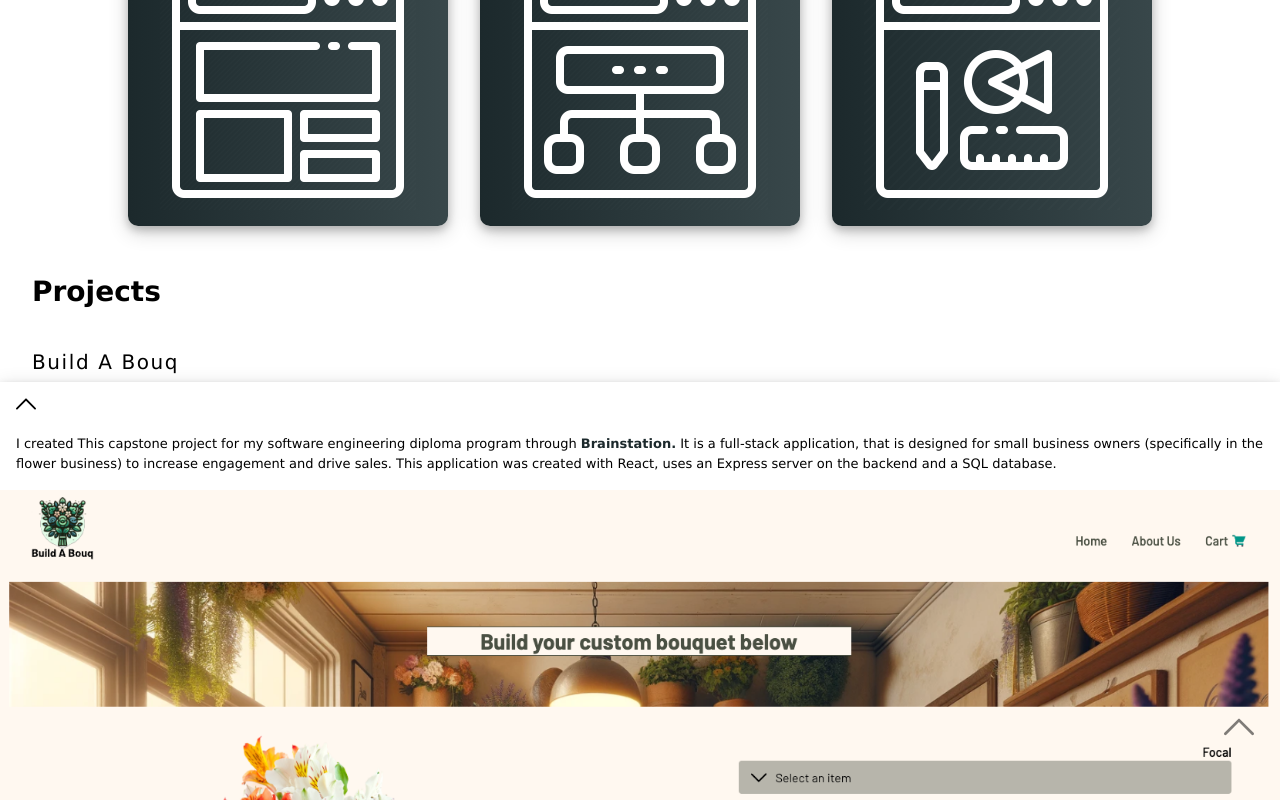
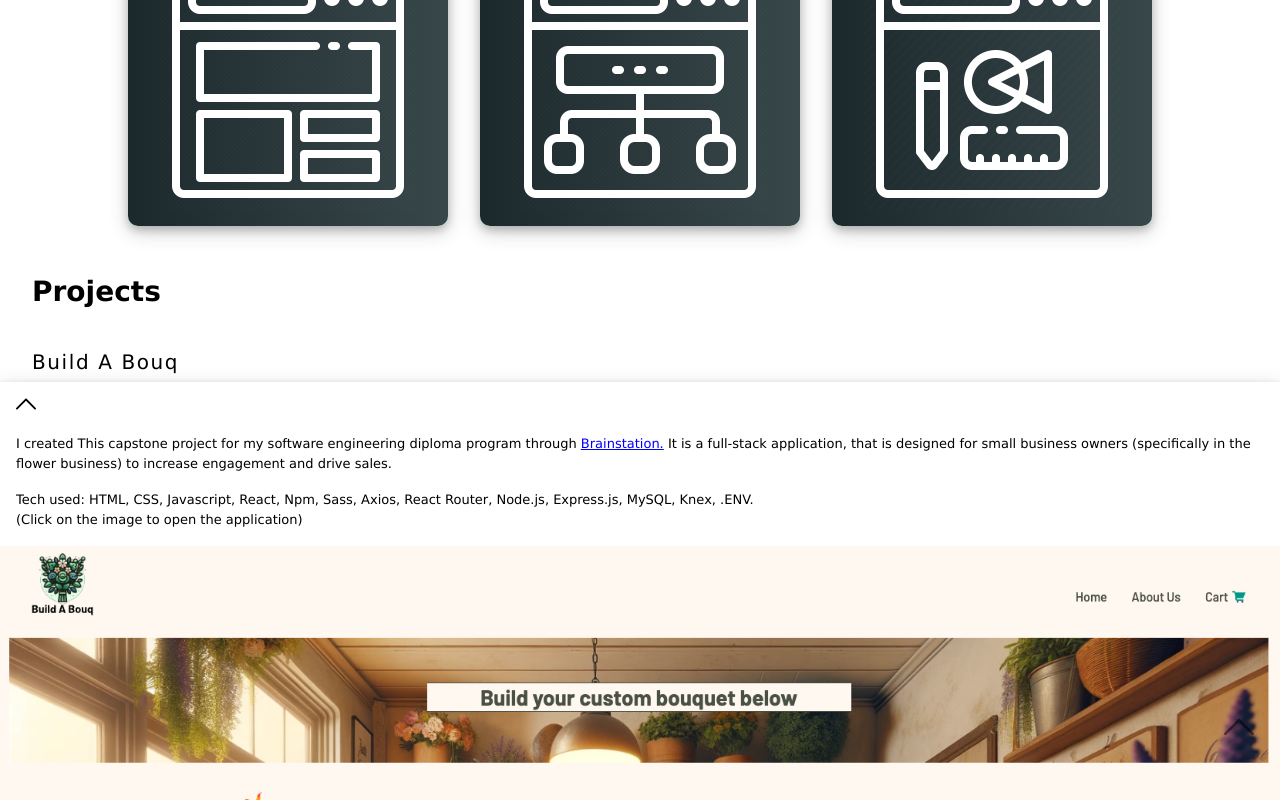
Before and after one commit to jaydools/portfolio, a React (Create React App) app: page / in a window 1280 px wide. Both pictures are taken after a click on the button 18 px from the left and 1851 px from the top of the page. Shown: the part 1451-2251 px from the top of the page. Built offline with nearby package versions, Linux system fonts and the light colour scheme.

Commit message:
projects section changed for better ux

```diff
--- a/src/components/Builda/Builda.js
+++ b/src/components/Builda/Builda.js
@@ -8,8 +8,8 @@ function Builda() {
     const [isOpen, setIsOpen] = useState(false);
 
     return (
-        <div className="dropdown">
-            <button onClick={() => setIsOpen(!isOpen)} className="dropdown__button">
+        <div onClick={() => setIsOpen(!isOpen)} className="dropdown">
+            <button className="dropdown__button">
                 {isOpen ? (
                     <img src={upArrow} alt="Dropdown Arrow" className="dropdown__arrow" />
                 ) : (
@@ -27,8 +27,13 @@ function Builda() {
                         <span> </span>
                         It is a full-stack application, that is designed for small business owners
                         (specifically in the flower business) to increase engagement and drive
-                        sales. This application was created with React, uses an Express server on
-                        the backend and a SQL database.
+                        sales.
+                    </p>
+                    <p className="dropdown__body">
+                        Tech used: HTML, CSS, Javascript, React, Npm, Sass, Axios, React Router,
+                        Node.js, Express.js, MySQL, Knex, .ENV.
+                        <br />
+                        (Click on the image to open the application)
                     </p>
                     <a
                         href="https://build-a-bouq-client-873c8fc72a2f.herokuapp.com/"
--- a/src/components/Builda/Builda.scss
+++ b/src/components/Builda/Builda.scss
@@ -35,6 +35,6 @@
 }
 
 .link {
-    color: $primary;
-    font-weight: bold;
+    color: blue;
+    text-decoration: underline;
 }
--- a/src/components/VearthyMock/VearthyMock.js
+++ b/src/components/VearthyMock/VearthyMock.js
@@ -9,8 +9,8 @@ function VearthyMock() {
     const [isOpen, setIsOpen] = useState(false);
 
     return (
-        <div className="dropdown">
-            <button onClick={() => setIsOpen(!isOpen)} className="dropdown__button">
+        <div onClick={() => setIsOpen(!isOpen)} className="dropdown">
+            <button className="dropdown__button">
                 {isOpen ? (
                     <img src={upArrow} alt="Dropdown Arrow" className="dropdown__arrow" />
                 ) : (
@@ -21,7 +21,12 @@ function VearthyMock() {
                 <div className="dropdown__content">
                     <p className="dropdown__body">
                         This is a brainstorm website that I use to come up with new ideas for
-                        layouts, styles and new features for Vearthy.
+                        layouts, styles and new features for the main Vearthy website.
+                    </p>
+                    <p className="dropdown__body">
+                        Tech used: HTML, CSS, Javascript, React, Npm, Sass, React Router.
+                        <br />
+                        (Click on the image to open the application)
                     </p>
                     <div className="dropdown__wrapper">
                         <a
--- a/src/components/VearthyReal/VearthyReal.js
+++ b/src/components/VearthyReal/VearthyReal.js
@@ -9,8 +9,8 @@ function VearthyReal() {
     const [isOpen, setIsOpen] = useState(false);
 
     return (
-        <div className="dropdown">
-            <button onClick={() => setIsOpen(!isOpen)} className="dropdown__button">
+        <div onClick={() => setIsOpen(!isOpen)} className="dropdown">
+            <button className="dropdown__button">
                 {isOpen ? (
                     <img src={upArrow} alt="Dropdown Arrow" className="dropdown__arrow" />
                 ) : (
@@ -26,8 +26,15 @@ function VearthyReal() {
                         <span> </span>
                         is a fully functional store that has automated newsletters, order messages,
                         upsell features, analytics and customer accounts with rewards. It is an
-                        Ecommerece that I created and oversee, which has everything essential for
-                        running an online store. We even have a great warranty.
+                        Ecommerece that I created and oversee all operations for, which has
+                        everything essential for running an online store. We even have a great
+                        warranty.
+                    </p>
+                    <p className="dropdown__body">
+                        Tech used: Shopify, Google Analytics, Meta Pixel, Klaviyo, Fera, Smile.io,
+                        Lucky Orange, Adobe Photoshop, Canva.
+                        <br />
+                        (Click on the image to open the store)
                     </p>
                     <div className="dropdown__wrapper">
                         <a href="https://vearthy.com/" target="blank">
```
Also changed, not shown: src/components/About/About.js (+0 -7 lines).
